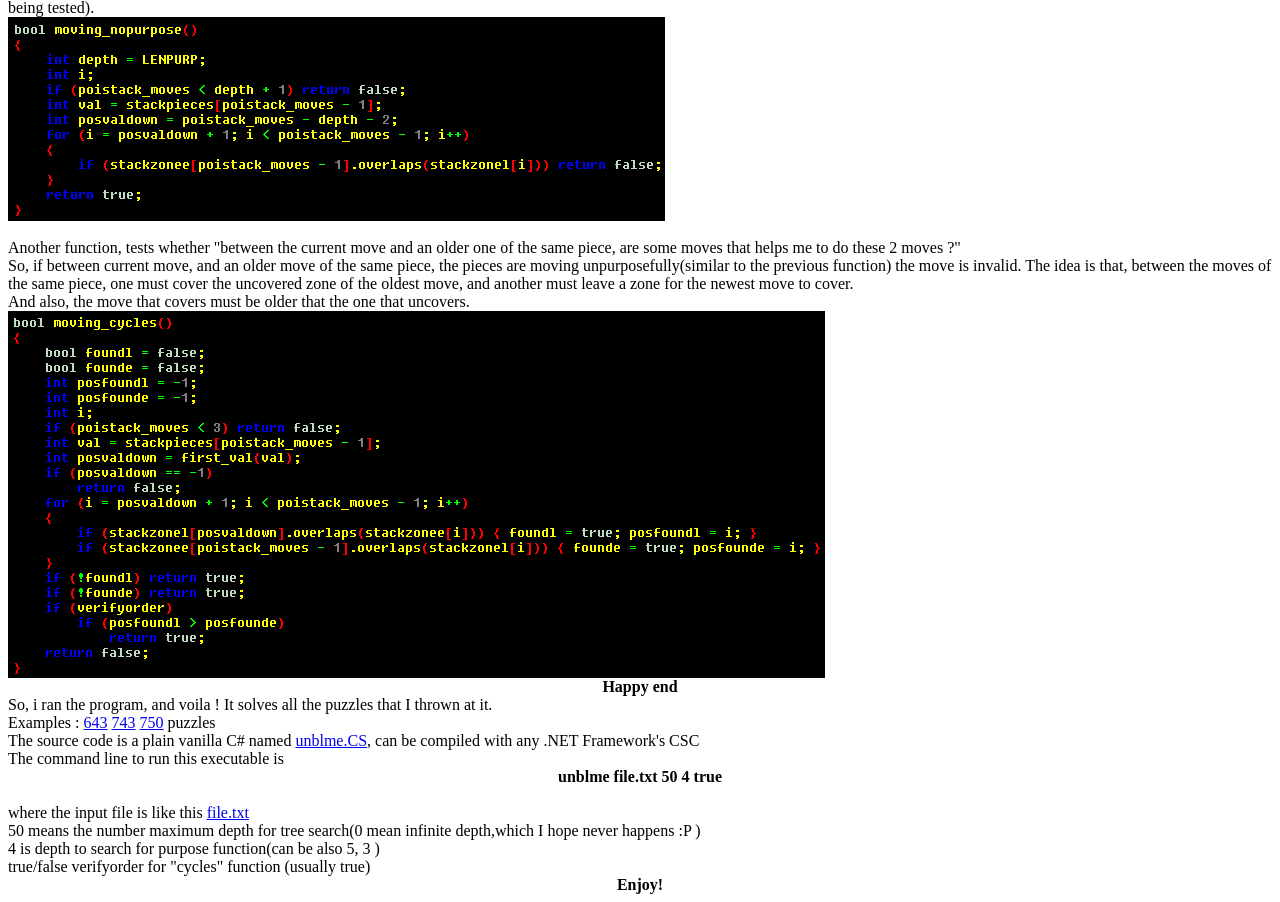
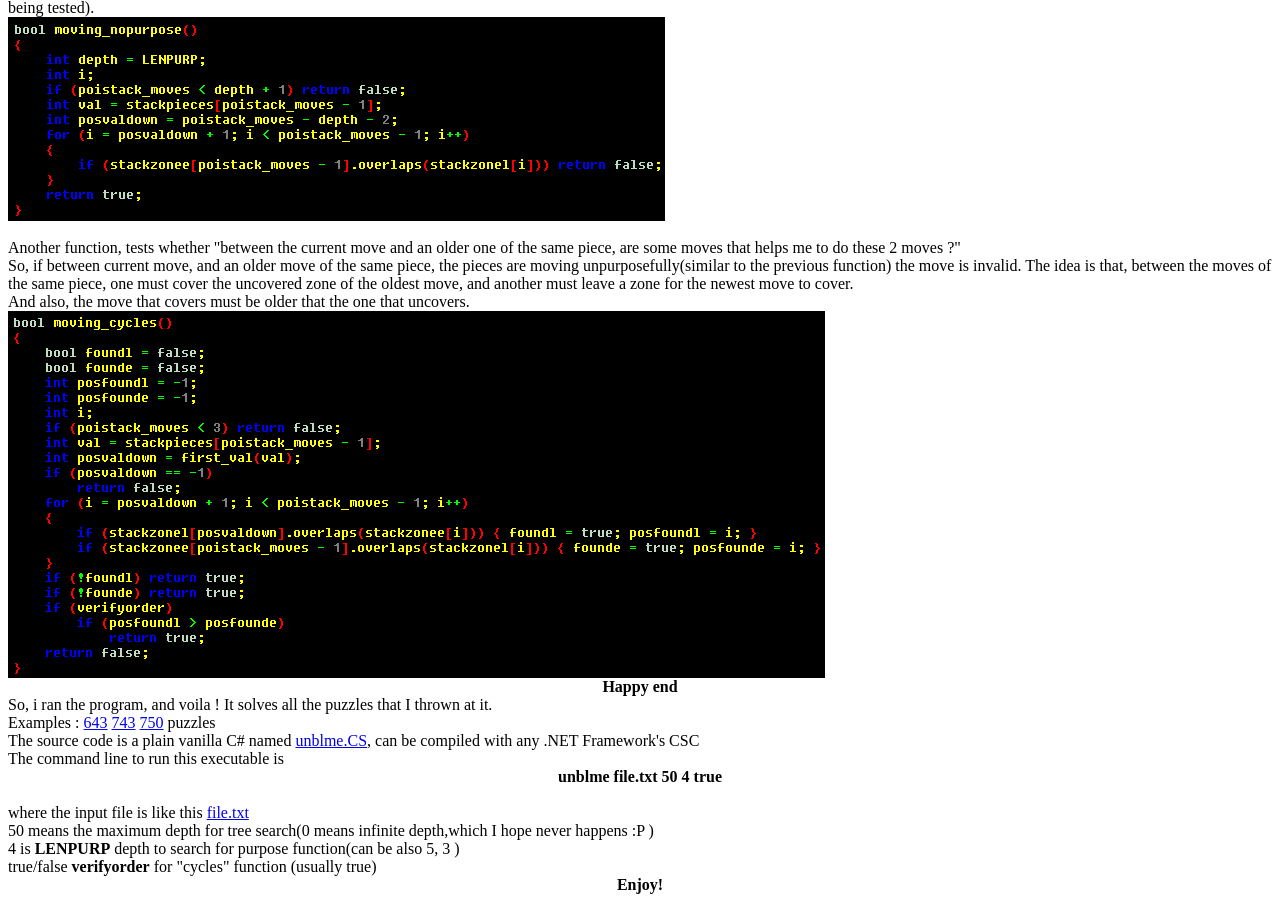
Before and after one commit to cardinalro/unblockme, a plain HTML site: page index.html in a window 1280 px wide. Shown: the part 657-1559 px from the top of the page. Drawn offline with Linux system fonts and the light colour scheme.

Commit message:
Update index.html

```diff
--- a/index.html
+++ b/index.html
@@ -82,11 +82,11 @@ unblme file.txt 50 4 true
 <br />
 where the input file is like this <a href="in750.cs">file.txt</a>
 <br />
-50 means the number maximum depth for tree search(0 mean infinite depth,which I hope never happens :P )
+50 means the maximum depth for tree search(0 means infinite depth,which I hope never happens :P )
 <br />
-4 is depth to search for purpose function(can be also 5, 3 )
+4 is <b>LENPURP</b> depth to search for purpose function(can be also 5, 3 )
 <br />
-true/false verifyorder for "cycles" function (usually true)
+true/false <b>verifyorder</b> for "cycles" function (usually true)
 <br />
 <div style="text-align:center;font-weight: bold;">Enjoy!</div>
 </body>
```
